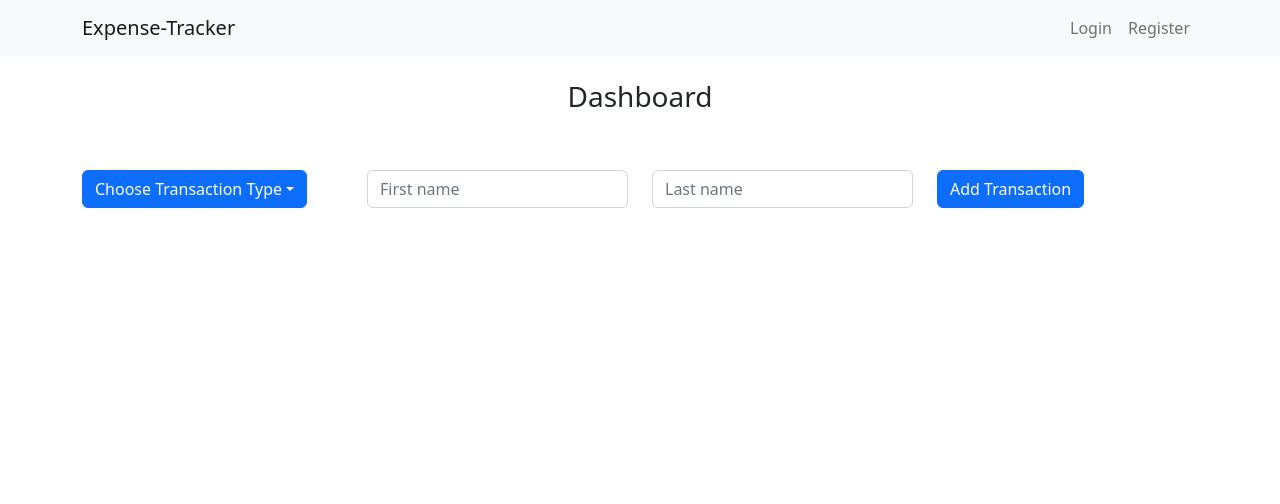
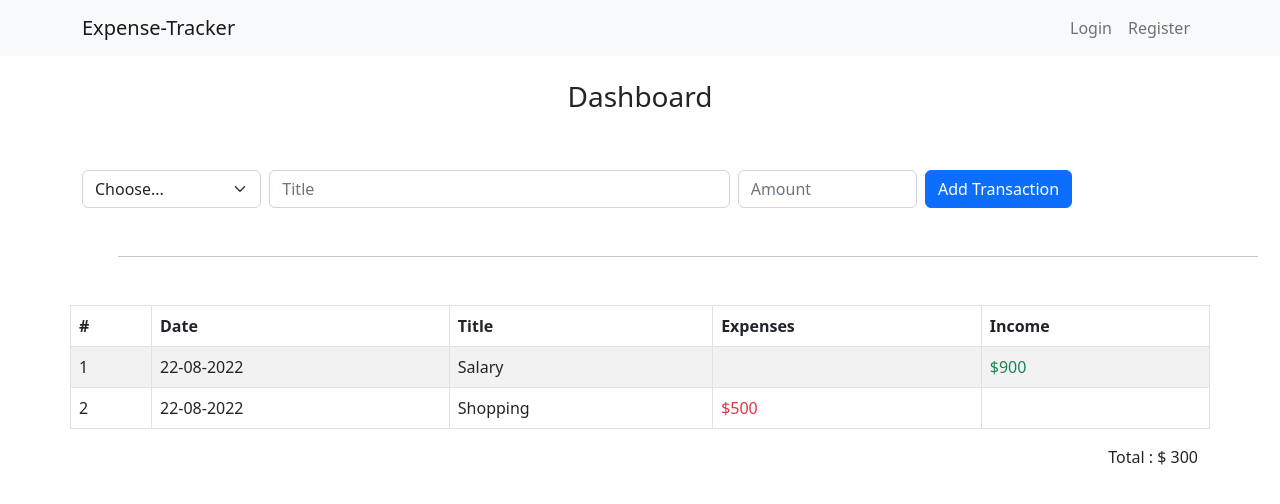
Before and after one commit to anmolft9/revision_ExpenseTracker, a React (Create React App) app in the folder client/: page /dashboard in a window 1280 px wide. Shown: the top 504 px of the page. Built offline with nearby package versions, Linux system fonts and the light colour scheme.

Commit message:
added the transaction form with  the grid form

```diff
--- a/client/src/components/Dashboard.js
+++ b/client/src/components/Dashboard.js
@@ -1,6 +1,7 @@
 import React from "react";
 import { Button, Form, Row } from "react-bootstrap";
 import { TransactionForm } from "./form/TransactionForm";
+import { Transactiontable } from "./layout/transaction-table/TransactionTable";
 import { MainLayout } from "./layout/MainLayout";
 
 export const Dashboard = () => {
@@ -10,6 +11,8 @@ export const Dashboard = () => {
       <Row>
         {/* <h3 className="mt-5">Dashboard</h3> */}
         <TransactionForm />
+        <hr className="m-5" />
+        <Transactiontable />
       </Row>
 
       {/* form section */}
--- a/client/src/components/form/transactionForm.js
+++ b/client/src/components/form/transactionForm.js
@@ -12,24 +12,22 @@ export const TransactionForm = () => {
   return (
     <div className="mt-5">
       <Form>
-        <Row>
-          <Col>
-            <DropdownButton
-              id="dropdown-basic-button"
-              title="Choose Transaction Type"
-            >
-              <Dropdown.Item href="#/action-1">Income</Dropdown.Item>
-              <Dropdown.Item href="#/action-2">Expense</Dropdown.Item>
-            </DropdownButton>
+        <Row className="g-2">
+          <Col md="2">
+            <Form.Select defaultValue="">
+              <option value="">Choose...</option>
+              <option value="Income">Income</option>
+              <option value="Expense">Expense</option>
+            </Form.Select>
           </Col>
-          <Col>
-            <Form.Control placeholder="First name" />
+          <Col md="5">
+            <Form.Control name="title" placeholder="Title" />
           </Col>
-          <Col>
-            <Form.Control placeholder="Last name" />
+          <Col md="2">
+            <Form.Control type="number" name="amount" placeholder="Amount" />
           </Col>
-          <Col>
-            <Button>Add Transaction</Button>
+          <Col md="2">
+            <Button type="submit">Add Transaction</Button>
           </Col>
         </Row>
       </Form>
--- /dev/null
+++ b/client/src/components/layout/transaction-table/TransactionTable.js
@@ -0,0 +1,36 @@
+import Table from "react-bootstrap/Table";
+
+export const Transactiontable = () => {
+  return (
+    <>
+      <Table striped bordered hover>
+        <thead>
+          <tr>
+            <th>#</th>
+            <th>Date</th>
+            <th>Title</th>
+            <th>Expenses</th>
+            <th>Income</th>
+          </tr>
+        </thead>
+        <tbody>
+          <tr>
+            <td>1</td>
+            <td>22-08-2022</td>
+            <td>Salary</td>
+            <td></td>
+            <td className="text-success">$900</td>
+          </tr>
+          <tr>
+            <td>2</td>
+            <td>22-08-2022</td>
+            <td>Shopping</td>
+            <td className="text-danger">$500</td>
+            <td></td>
+          </tr>
+        </tbody>
+      </Table>
+      <div className="text-end">Total : $ 300</div>
+    </>
+  );
+};
```
